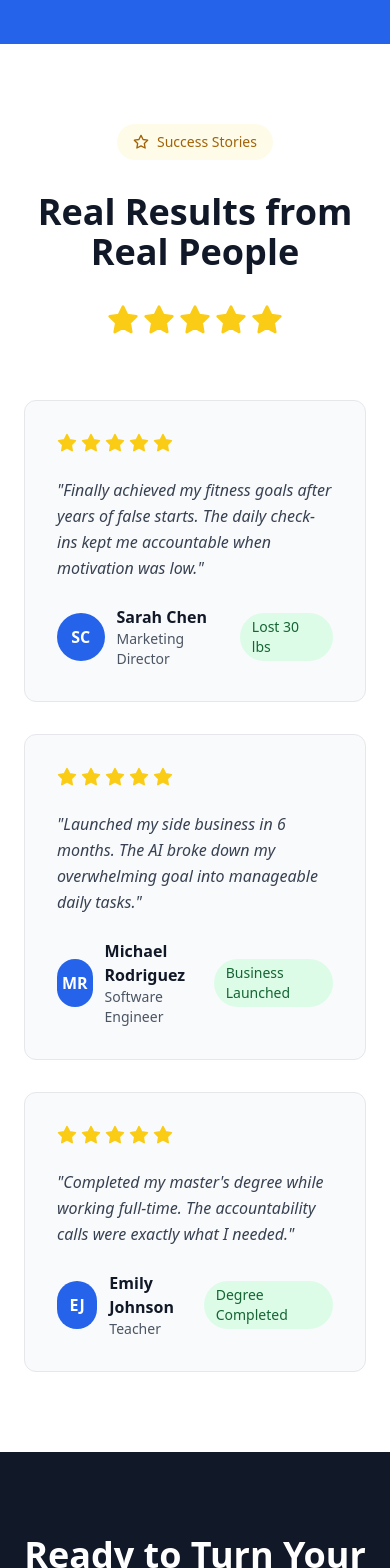
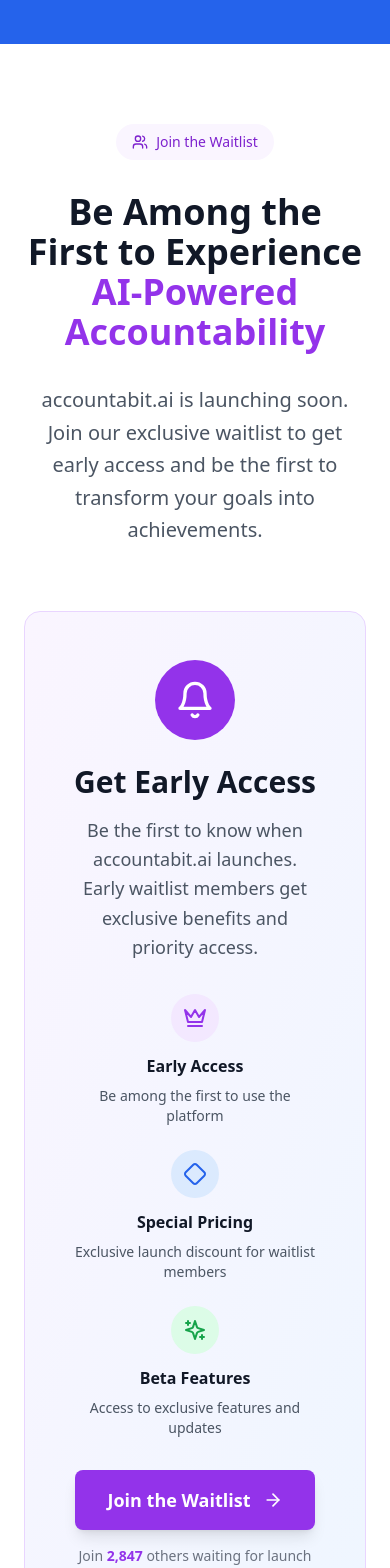
Before and after one commit to sanyamss99/accountabit.ai, a React (Vite) app: page / in a window 390 px wide. Shown: the part 7900-9468 px from the top of the page. Built offline with nearby package versions, Linux system fonts and the light colour scheme; no server answers.

Commit message:
Replace testimonials with waitlist signup

```diff
--- a/src/App.tsx
+++ b/src/App.tsx
@@ -466,71 +466,82 @@ function App() {
       <section className="py-20 px-6 bg-white">
         <div className="max-w-6xl mx-auto">
           <div className="text-center mb-16">
-            <div className="inline-flex items-center px-4 py-2 bg-yellow-50 text-yellow-700 rounded-full text-sm font-medium mb-8">
-              <Star className="w-4 h-4 mr-2" />
-              Success Stories
+            <div className="inline-flex items-center px-4 py-2 bg-purple-50 text-purple-700 rounded-full text-sm font-medium mb-8">
+              <Users className="w-4 h-4 mr-2" />
+              Join the Waitlist
             </div>
 
             <h2 className="text-4xl md:text-5xl font-bold mb-8 text-gray-900">
-              Real Results from Real People
+              Be Among the First to Experience
+              <span className="block text-purple-600">AI-Powered Accountability</span>
             </h2>
 
-            <div className="flex justify-center gap-1 mb-8">
-              {[...Array(5)].map((_, i) => (
-                <Star key={i} className="w-8 h-8 text-yellow-400 fill-current" />
-              ))}
-            </div>
+            <p className="text-xl text-gray-600 max-w-3xl mx-auto leading-relaxed">
+              accountabit.ai is launching soon. Join our exclusive waitlist to get early access
+              and be the first to transform your goals into achievements.
+            </p>
           </div>
 
-          <div className="grid md:grid-cols-3 gap-8">
-            {[
-              {
-                name: "Sarah Chen",
-                role: "Marketing Director",
-                content: "Finally achieved my fitness goals after years of false starts. The daily check-ins kept me accountable when motivation was low.",
-                achievement: "Lost 30 lbs",
-                avatar: "SC"
-              },
-              {
-                name: "Michael Rodriguez",
-                role: "Software Engineer",
-                content: "Launched my side business in 6 months. The AI broke down my overwhelming goal into manageable daily tasks.",
-                achievement: "Business Launched",
-                avatar: "MR"
-              },
-              {
-                name: "Emily Johnson",
-                role: "Teacher",
-                content: "Completed my master's degree while working full-time. The accountability calls were exactly what I needed.",
-                achievement: "Degree Completed",
-                avatar: "EJ"
-              }
-            ].map((story, index) => (
-              <div key={index} className="bg-gray-50 p-8 rounded-xl border border-gray-200">
-                <div className="flex gap-1 mb-6">
-                  {[...Array(5)].map((_, i) => (
-                    <Star key={i} className="w-5 h-5 text-yellow-400 fill-current" />
-                  ))}
+          <div className="max-w-2xl mx-auto">
+            <div className="bg-gradient-to-br from-purple-50 to-blue-50 p-12 rounded-2xl border border-purple-200">
+              <div className="text-center mb-8">
+                <div className="w-20 h-20 mx-auto bg-purple-600 rounded-full flex items-center justify-center mb-6">
+                  <Bell className="w-10 h-10 text-white" />
                 </div>
 
-                <p className="text-gray-700 mb-6 leading-relaxed italic">"{story.content}"</p>
+                <h3 className="text-3xl font-bold text-gray-900 mb-4">Get Early Access</h3>
+                <p className="text-gray-600 text-lg leading-relaxed">
+                  Be the first to know when accountabit.ai launches. Early waitlist members get
+                  exclusive benefits and priority access.
+                </p>
+              </div>
 
-                <div className="flex items-center justify-between">
-                  <div className="flex items-center gap-3">
-                    <div className="w-12 h-12 bg-blue-600 rounded-full flex items-center justify-center font-bold text-white">
-                      {story.avatar}
-                    </div>
-                    <div>
-                      <div className="font-semibold text-gray-900">{story.name}</div>
-                      <div className="text-gray-600 text-sm">{story.role}</div>
-                    </div>
+              <div className="grid md:grid-cols-3 gap-6 mb-8">
+                <div className="text-center">
+                  <div className="w-12 h-12 mx-auto bg-purple-100 rounded-full flex items-center justify-center mb-3">
+                    <Crown className="w-6 h-6 text-purple-600" />
                   </div>
-                  <div className="px-3 py-1 bg-green-100 text-green-800 rounded-full text-sm font-medium">
-                    {story.achievement}
+                  <h4 className="font-semibold text-gray-900 mb-2">Early Access</h4>
+                  <p className="text-gray-600 text-sm">Be among the first to use the platform</p>
+                </div>
+
+                <div className="text-center">
+                  <div className="w-12 h-12 mx-auto bg-blue-100 rounded-full flex items-center justify-center mb-3">
+                    <Diamond className="w-6 h-6 text-blue-600" />
                   </div>
+                  <h4 className="font-semibold text-gray-900 mb-2">Special Pricing</h4>
+                  <p className="text-gray-600 text-sm">Exclusive launch discount for waitlist members</p>
+                </div>
+
+                <div className="text-center">
+                  <div className="w-12 h-12 mx-auto bg-green-100 rounded-full flex items-center justify-center mb-3">
+                    <Sparkles className="w-6 h-6 text-green-600" />
+                  </div>
+                  <h4 className="font-semibold text-gray-900 mb-2">Beta Features</h4>
+                  <p className="text-gray-600 text-sm">Access to exclusive features and updates</p>
                 </div>
               </div>
-            ))}
+
+              <div className="text-center">
+                <button
+                  onClick={() => openModal(
+                    'waitlist-signup',
+                    'Join the Waitlist',
+                    'Get early access to accountabit.ai and be the first to experience AI-powered accountability coaching.'
+                  )}
+                  className="bg-purple-600 hover:bg-purple-700 text-white px-8 py-4 rounded-lg font-semibold text-lg transition-all duration-300 hover:scale-105 shadow-lg"
+                >
+                  <div className="flex items-center gap-3">
+                    Join the Waitlist
+                    <ArrowRight className="w-5 h-5" />
+                  </div>
+                </button>
+
+                <p className="text-gray-500 text-sm mt-4">
+                  Join <span className="font-semibold text-purple-600">2,847</span> others waiting for launch
+                </p>
+              </div>
+            </div>
           </div>
         </div>
       </section>
```
